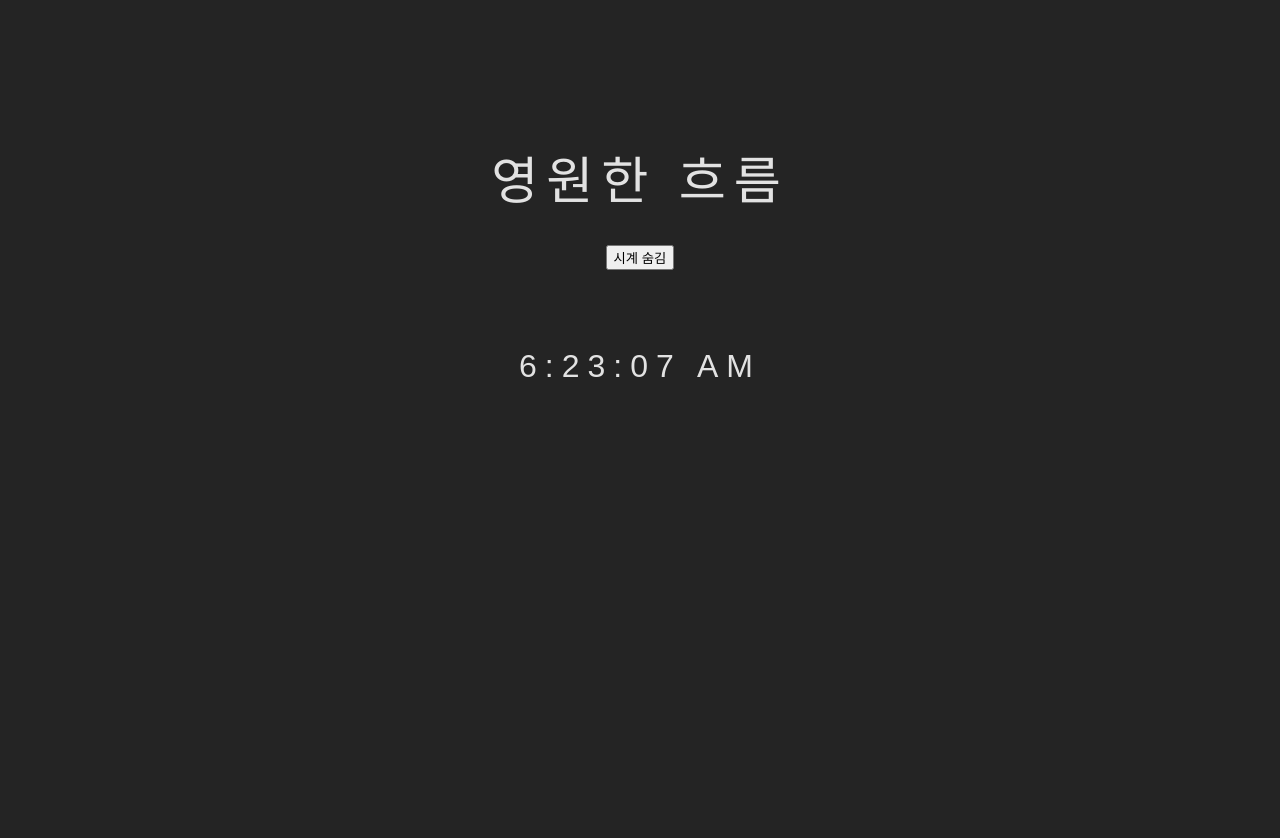
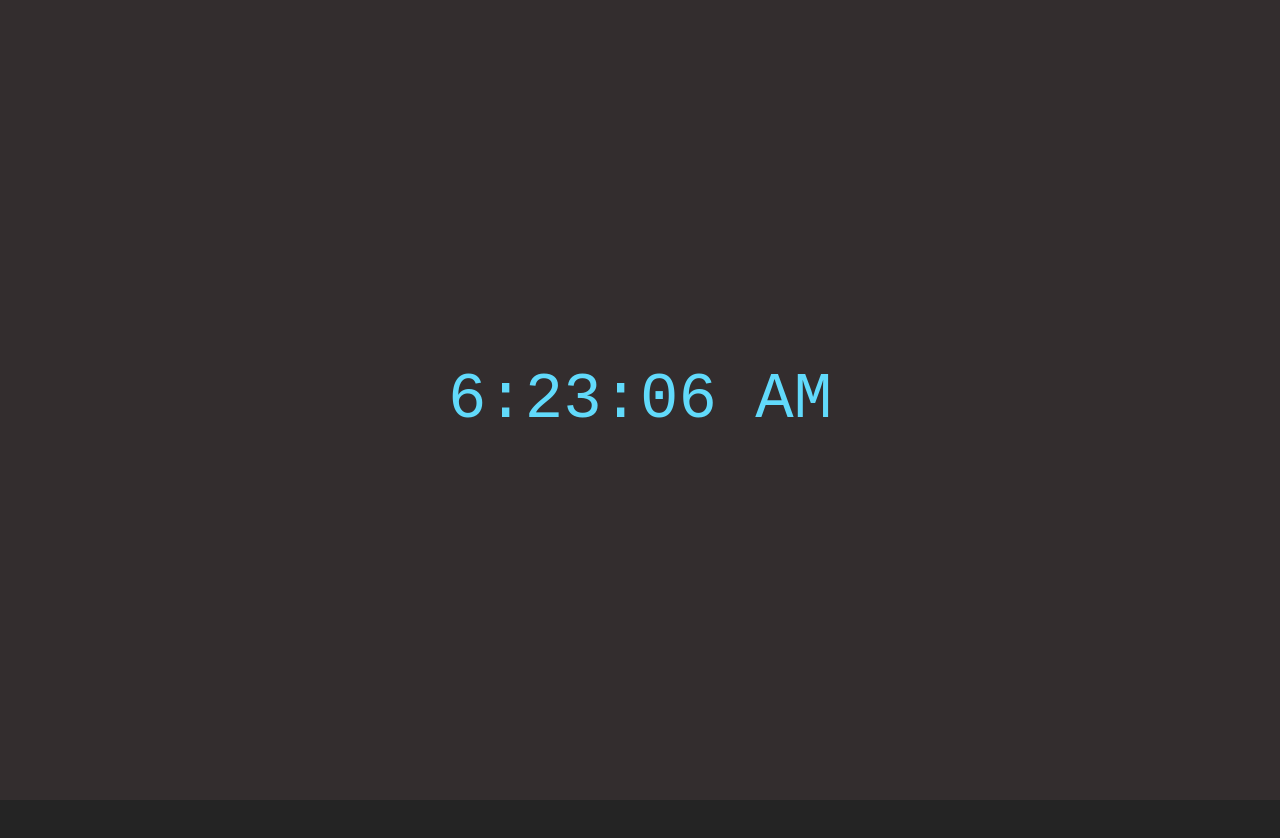
Before and after one commit to osparking/react-exercise, a React (Vite) app: page / in a window 1280 px wide. Shown: the top 838 px of the page. After the commit the page ends 800 px from the top, so only its background shows below. Built offline with nearby package versions, Linux system fonts and the light colour scheme.

Commit message:
beautify clock divs hierarchy

```diff
--- a/src/App.css
+++ b/src/App.css
@@ -1,14 +1,17 @@
-div {
-  width: 100%;
-  font-family: 'Noto Serif KR', Arial, "Helvetica Neue", Helvetica, sans-serif;
-  text-align: center;
-  padding: 0;
+* {
   margin: 0;
-  padding-top: 40px;
-  min-height: 100vh;
-  letter-spacing: .5em;
+}
+.clock-container {
+  width: 100vw;
+  display: flex;
+  justify-content: center;
+  align-items: center;
+  height: 100vh;
+  background-color: rgb(51, 45, 46);
 }
 
-p {
-  font-size: 2em;
+.clock {
+  font-size: 4rem;
+  font-family: 'Courier New', Courier, monospace;
+  color: #61dafb;
 }
--- a/src/App.jsx
+++ b/src/App.jsx
@@ -3,7 +3,7 @@ import Parent from './Parent';
 
 function App() {
   return (
-    <div>
+    <div className='clock-container'>
       <Parent/>
     </div>
   )
--- a/src/DigitalClock.jsx
+++ b/src/DigitalClock.jsx
@@ -13,8 +13,10 @@ const DigitalClock = () => {
   }, []);
 
   return (
-    <div>
-      <p>{clock.toLocaleTimeString()}</p>
+    <div className='clock-containter'>
+      <div className='clock'>
+        {clock.toLocaleTimeString()}
+      </div>
     </div>
   )
 }
--- a/src/Parent.jsx
+++ b/src/Parent.jsx
@@ -9,11 +9,11 @@ const Parent = () => {
   }
 
   return (
-    <div>
-      <h1>영원한 흐름</h1>
-      <button onClick={toggleClock}>
+    <div className='clock-container'>
+      {/* <h1>영원한 흐름</h1> */}
+      {/* <button onClick={toggleClock}>
         {showClock ? "시계 숨김" : "시계 표시"}
-      </button>
+      </button> */}
       {showClock && <DigitalClock />}
     </div>
   )
```
